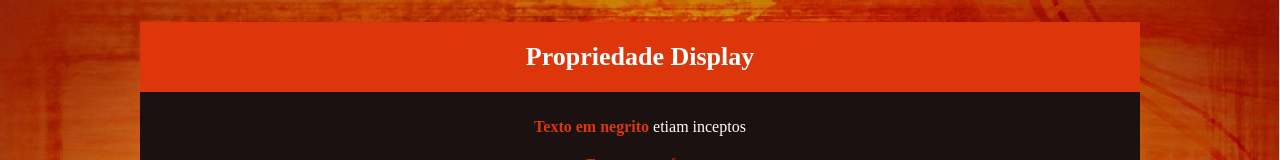
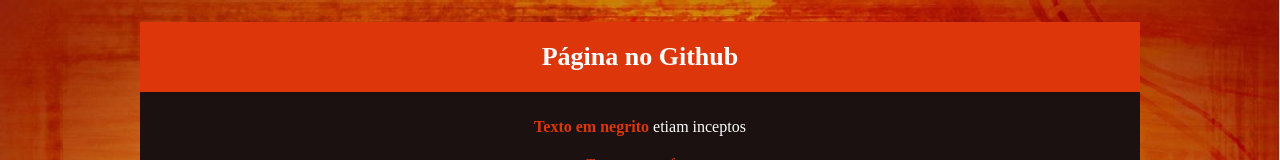
Before and after one commit to diegoflausino45/Pagina-no-Git, a plain HTML site: page index.html in a window 1280 px wide. Shown: the top 160 px of the page. Drawn offline with Linux system fonts and the light colour scheme.

Commit message:
Update index.html

```diff
--- a/index.html
+++ b/index.html
@@ -12,7 +12,7 @@
 
   <body>
 <section id="border">
-    <h1>Propriedade Display</h1>
+    <h1>Página no Github</h1>
 
     <div id="Topo">
       <p>
```
